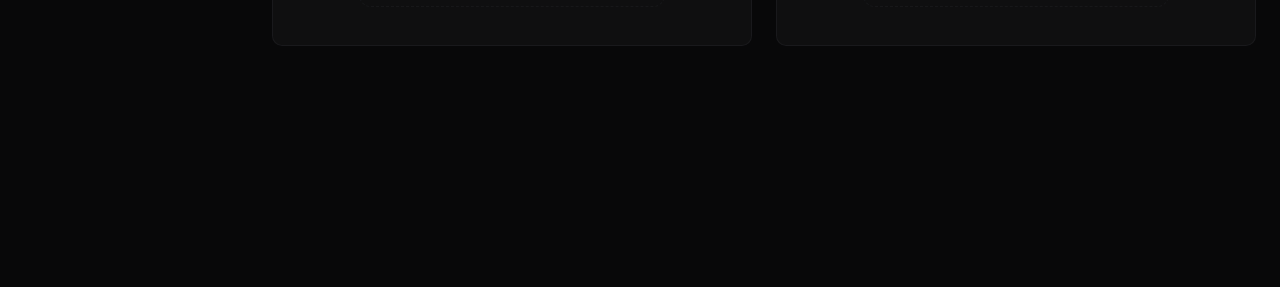
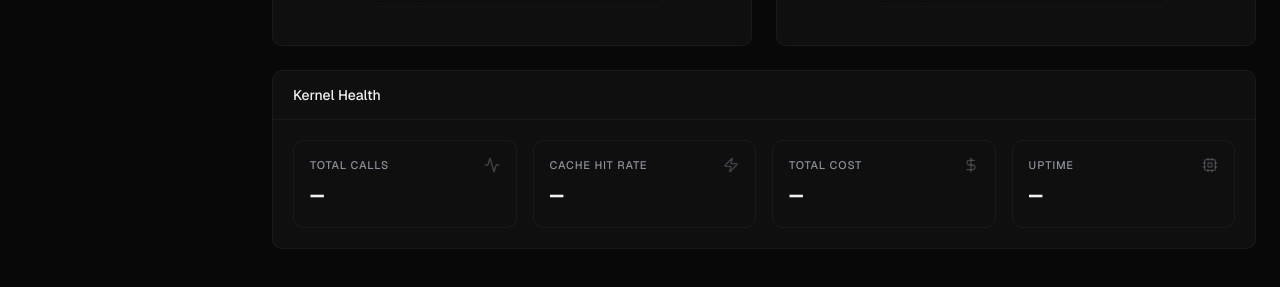
Before and after one commit to gilldilshaan/orchestraos, a Next.js app in the folder frontend/: page /analytics in a window 1280 px wide. Shown: the part 1085-1372 px from the top of the page. Before the commit the page ends 1183 px from the top, so only its background shows below. Built offline with nearby package versions, Linux system fonts and the light colour scheme; no server answers.

Commit message:
feat: fill dead space on replay, decisions, and analytics pages

```diff
--- a/frontend/app/analytics/page.tsx
+++ b/frontend/app/analytics/page.tsx
@@ -10,6 +10,7 @@ import { MetricCard } from "@/components/metric-card";
 import { PageHeader } from "@/components/page-header";
 import { EmptyState } from "@/components/empty-state";
 import { PageSkeleton } from "@/components/skeleton";
+import { ScoreRing } from "@/components/score-ring";
 import {
   useAggregateMetricsQuery,
   useChartDataQuery,
@@ -251,6 +252,31 @@ export default function AnalyticsPage() {
         {/* Failure analysis summary */}
         <ChartCard title="Failure Analysis" hasData={agg != null}>
           <div className="p-4 space-y-4">
+            {agg && (
+              <div className="flex items-center gap-5 rounded-xl border border-border/20 bg-background/30 p-4">
+                <ScoreRing
+                  value={Math.round((agg.success_rate ?? 0) * 100)}
+                  size={76}
+                  strokeWidth={6}
+                  color="hsl(158 62% 42%)"
+                />
+                <div className="min-w-0 flex-1">
+                  <div className="section-kicker">Success Rate</div>
+                  <div className="mt-0.5 text-sm font-medium text-foreground/85">
+                    {Math.round((agg.success_rate ?? 0) * 100)}% of all runs completed
+                  </div>
+                  <div className="mt-2 flex flex-wrap gap-1.5">
+                    <span className="chip text-success">{agg.completed_runs} completed</span>
+                    <span className="chip text-destructive">{agg.failed_runs} failed</span>
+                    {failureRate != null && (
+                      <span className="chip">
+                        {failureRate.toFixed(1)}% failure rate
+                      </span>
+                    )}
+                  </div>
+                </div>
+              </div>
+            )}
             <div className="grid grid-cols-3 gap-3">
               <div className="rounded-lg border border-border/30 bg-muted/20 p-3 text-center">
                 <div className="text-[10px] text-muted-foreground uppercase tracking-wider">
@@ -312,6 +338,44 @@ export default function AnalyticsPage() {
           </div>
         </ChartCard>
       </div>
+
+      {/* Kernel health */}
+      <motion.div
+        initial={{ opacity: 0, y: 8 }}
+        animate={{ opacity: 1, y: 0 }}
+        transition={{ duration: 0.4, delay: 0.3 }}
+        className="rounded-lg border border-border/50 bg-card"
+      >
+        <div className="border-b border-border/50 px-5 py-3.5">
+          <h3 className="text-sm font-medium">Kernel Health</h3>
+        </div>
+        <div className="grid gap-4 p-5 sm:grid-cols-2 lg:grid-cols-4">
+          <MetricCard
+            label="Total Calls"
+            value={ai?.kernel.total_calls ?? "—"}
+            format="number"
+            icon={<Activity className="h-4 w-4" />}
+          />
+          <MetricCard
+            label="Cache Hit Rate"
+            value={ai?.kernel.cache_hit_rate != null ? Math.round(ai.kernel.cache_hit_rate * 100) : "—"}
+            format="percent"
+            icon={<Zap className="h-4 w-4" />}
+          />
+          <MetricCard
+            label="Total Cost"
+            value={ai?.kernel.total_cost != null ? `$${Number(ai.kernel.total_cost).toFixed(2)}` : "—"}
+            format="number"
+            icon={<DollarSign className="h-4 w-4" />}
+          />
+          <MetricCard
+            label="Uptime"
+            value={ai?.uptime_seconds != null ? `${Math.floor(ai.uptime_seconds / 3600)}h ${Math.floor((ai.uptime_seconds % 3600) / 60)}m` : "—"}
+            format="raw"
+            icon={<Cpu className="h-4 w-4" />}
+          />
+        </div>
+      </motion.div>
     </div>
   );
 }
--- a/frontend/app/decisions/page.tsx
+++ b/frontend/app/decisions/page.tsx
@@ -8,6 +8,7 @@ import { ConfidenceBar } from "@/components/confidence-bar";
 import { PageHeader } from "@/components/page-header";
 import { EmptyState } from "@/components/empty-state";
 import { PageSkeleton } from "@/components/skeleton";
+import { PremiumMetricCard } from "@/components/premium-metric-card";
 import {
   useApproveDecision,
   useDecisionsQuery,
@@ -31,6 +32,9 @@ import {
   Scale,
   Orbit,
   ExternalLink,
+  CheckCircle2,
+  XCircle,
+  Hourglass,
 } from "lucide-react";
 
 const STATUS_STYLES: Record<string, { label: string; dot: string; bg: string; border: string }> = {
@@ -102,6 +106,8 @@ function DecisionsContent() {
     status === "PENDING" || status === "UNDER_REVIEW";
 
   const pendingCount = decisions?.filter((d) => d.status === "PENDING").length ?? 0;
+  const approvedCount = decisions?.filter((d) => d.status === "APPROVED").length ?? 0;
+  const rejectedCount = decisions?.filter((d) => d.status === "REJECTED").length ?? 0;
 
   return (
     <div className="space-y-6">
@@ -129,6 +135,45 @@ function DecisionsContent() {
           )}
         />
       </motion.div>
+
+      {/* Summary rail */}
+      {decisions && decisions.length > 0 && (
+        <motion.div
+          initial={{ opacity: 0, y: 8 }}
+          animate={{ opacity: 1, y: 0 }}
+          transition={{ duration: 0.4, delay: 0.08 }}
+          className="grid gap-4 sm:grid-cols-2 xl:grid-cols-4"
+        >
+          <PremiumMetricCard
+            icon={<ListChecks className="h-4 w-4" />}
+            label="Total Decisions"
+            value={decisions.length}
+            subtitle="all statuses"
+            tone="hsl(217 80% 58%)"
+          />
+          <PremiumMetricCard
+            icon={<Hourglass className="h-4 w-4" />}
+            label="Pending Review"
+            value={pendingCount}
+            subtitle={pendingCount > 0 ? "awaiting your action" : "nothing waiting"}
+            tone="hsl(38 88% 52%)"
+          />
+          <PremiumMetricCard
+            icon={<CheckCircle2 className="h-4 w-4" />}
+            label="Approved"
+            value={approvedCount}
+            subtitle="accepted strategies"
+            tone="hsl(158 62% 42%)"
+          />
+          <PremiumMetricCard
+            icon={<XCircle className="h-4 w-4" />}
+            label="Rejected"
+            value={rejectedCount}
+            subtitle="declined proposals"
+            tone="hsl(0 72% 55%)"
+          />
+        </motion.div>
+      )}
 
       {/* Empty State */}
       {!decisions || decisions.length === 0 ? (
--- a/frontend/app/replay/page.tsx
+++ b/frontend/app/replay/page.tsx
@@ -13,6 +13,7 @@ import { ConfidenceBar } from "@/components/confidence-bar";
 import { PageHeader } from "@/components/page-header";
 import { EmptyState } from "@/components/empty-state";
 import { PageSkeleton } from "@/components/skeleton";
+import { PremiumMetricCard } from "@/components/premium-metric-card";
 import {
   Play,
   Pause,
@@ -28,6 +29,8 @@ import {
   Activity,
   AlertTriangle,
   History,
+  ListChecks,
+  Users,
 } from "lucide-react";
 
 const stageDisplayNames: Record<string, string> = {
@@ -337,6 +340,44 @@ function ReplayContent() {
             </motion.div>
           )}
 
+          {/* Summary metrics */}
+          <motion.div
+            initial={{ opacity: 0, y: 8 }}
+            animate={{ opacity: 1, y: 0 }}
+            transition={{ delay: 0.18 }}
+            className="grid gap-4 sm:grid-cols-2 xl:grid-cols-4"
+          >
+            <PremiumMetricCard
+              icon={<ListChecks className="h-4 w-4" />}
+              label="Total Events"
+              value={totalEvents}
+              subtitle="in timeline"
+              tone="hsl(217 80% 58%)"
+            />
+            <PremiumMetricCard
+              icon={<Users className="h-4 w-4" />}
+              label="Agents Tracked"
+              value={summary?.total_agents ?? null}
+              subtitle="across all stages"
+              tone="hsl(158 62% 42%)"
+            />
+            <PremiumMetricCard
+              icon={<Cpu className="h-4 w-4" />}
+              label="Tokens Consumed"
+              value={summary?.total_tokens ?? null}
+              subtitle="total usage"
+              tone="hsl(263 72% 62%)"
+            />
+            <PremiumMetricCard
+              icon={<DollarSign className="h-4 w-4" />}
+              label="Total Cost"
+              value={summary != null && summary.total_cost > 0 ? summary.total_cost : null}
+              format="decimal"
+              subtitle="aggregate spend"
+              tone="hsl(38 88% 52%)"
+            />
+          </motion.div>
+
           {/* Stage Telemetry Tiles */}
           <motion.div
             initial={{ opacity: 0, y: 8 }}
```
